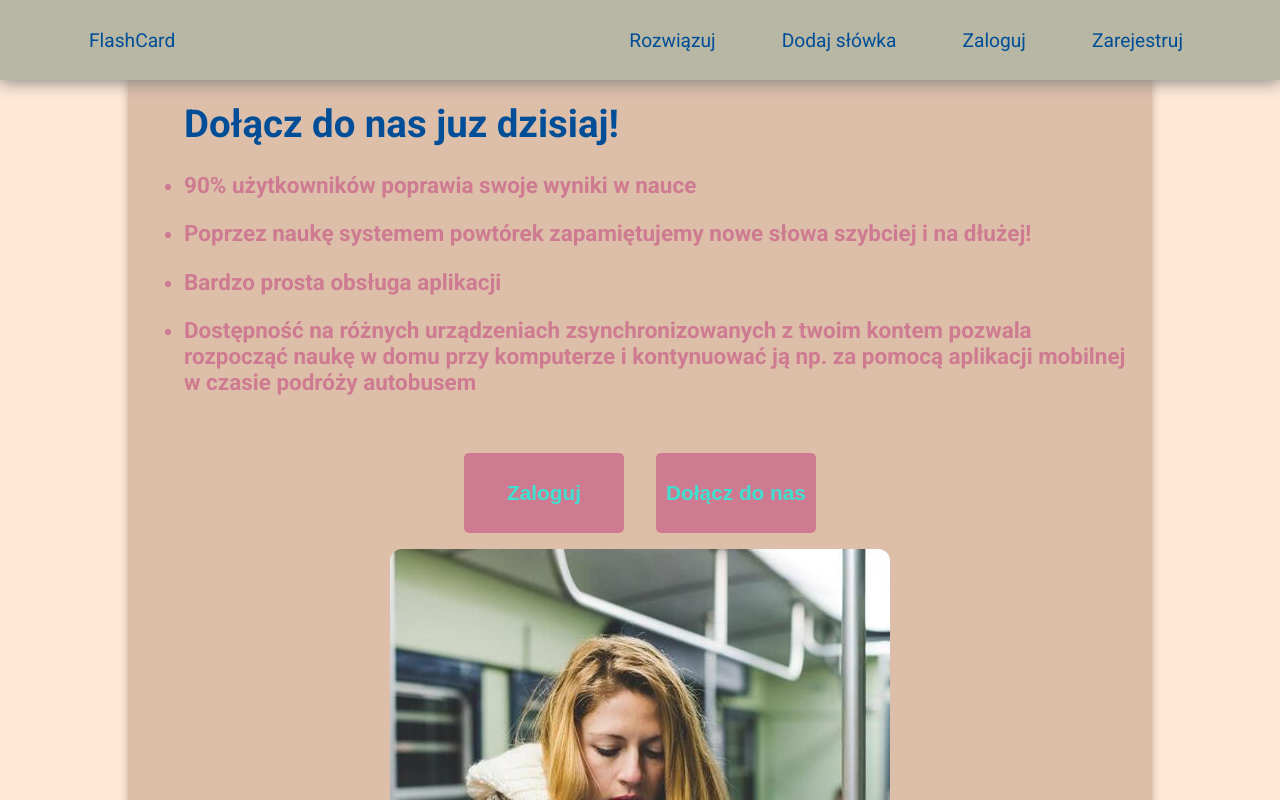
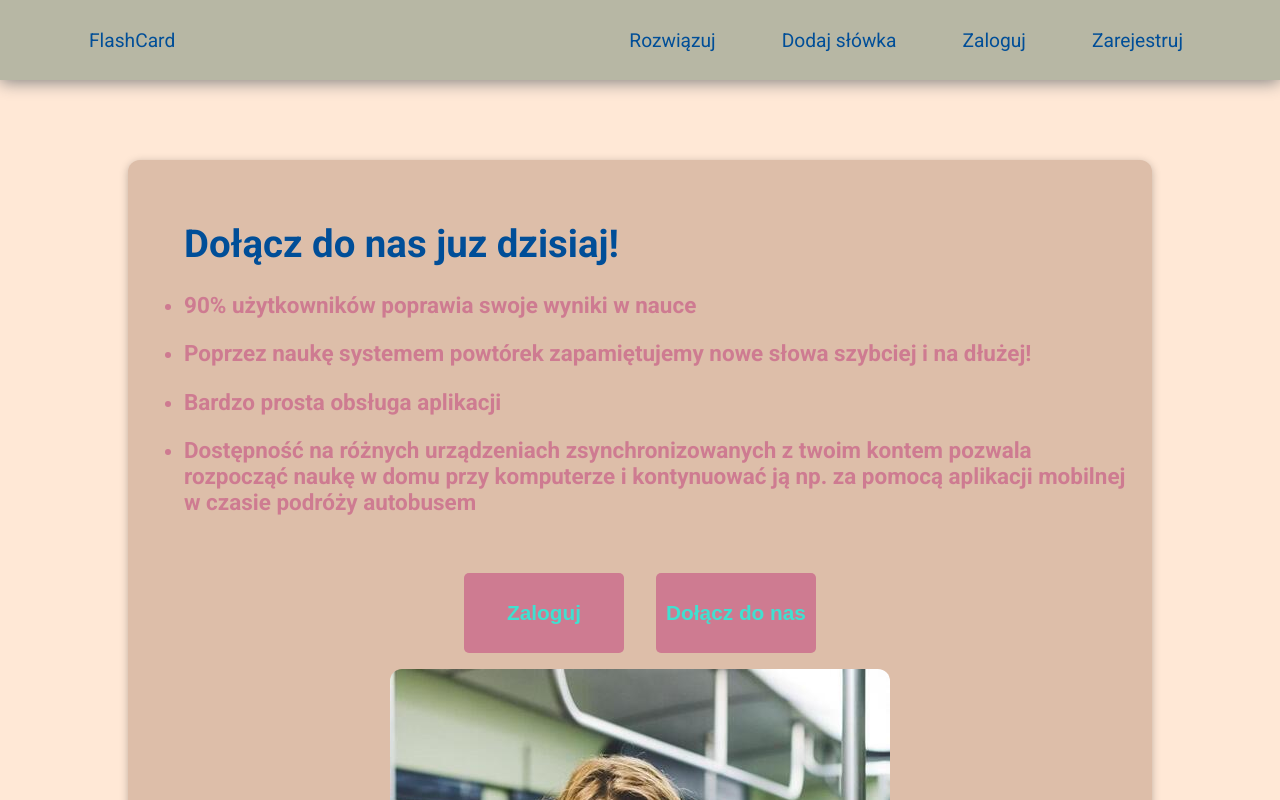
Before and after one commit to bartlomiejstachyra98/flashcard, a Vue app: page /home in a window 1280 px wide. Shown: the top 800 px of the page. Built offline with nearby package versions, Linux system fonts and the light colour scheme.

Commit message:
Added notFound redirect

```diff
--- a/src/components/Ui/BaseCard.vue
+++ b/src/components/Ui/BaseCard.vue
@@ -8,7 +8,7 @@
   border-radius: 12px;
   box-shadow: 0 2px 8px rgba(0, 0, 0, 0.26);
   padding: 1rem;
-  margin: 10vh auto;
+  margin: 20vh auto;
   background-color: #ddbea9;
   min-width: 700px;
   max-width: 80vw;
--- a/src/components/pages/Home.vue
+++ b/src/components/pages/Home.vue
@@ -36,7 +36,7 @@
     <img
       id="topicDisplay"
       ref="sectionFirst"
-      class="img left sectionFirst responsive"
+      class="img left sectionFirst"
       src="../../img/TopicDisplay.jpg"
     />
     <div class="text sectionFirst" id="topicDesc">
@@ -48,13 +48,13 @@
     </div>
     <img
       id="topicMobileDisplay"
-      class="img right sectionFirst responsive"
+      class="img right sectionFirst"
       src="../../img/TopicMobileDisplay.jpg"
     />
     <img
       id="AnswerDisplay"
       ref="sectionSecond"
-      class="img left sectionSecond responsive"
+      class="img left sectionSecond"
       src="../../img/AnswerDisplay.jpg"
     />
     <div id="desc2" class="text sectionSecond">
@@ -68,12 +68,12 @@
     </div>
     <img
       id="AnswerMobileDisplay"
-      class="img right sectionSecond responsive"
+      class="img right sectionSecond"
       src="../../img/AnswerMobileDisplay.jpg"
     />
     <img
       id="flashcardsDisplay"
-      class="img left sectionThird responsive"
+      class="img left sectionThird"
       ref="sectionThird"
       src="../../img/FlashcardsDisplay.jpg"
     />
@@ -87,7 +87,7 @@
     </div>
     <img
       id="flashcardsMobileDisplay"
-      class="img right sectionThird responsive"
+      class="img right sectionThird"
       src="../../img/FlashcardsMobileDisplay.jpg"
     />
   </div>
@@ -135,9 +135,8 @@ export default {
 .main {
   color: #ce7b91;
   display: grid;
-  margin: 7rem 5rem 5rem;
+  margin: 15vh auto;
   grid-template-columns: 1fr 1fr 1fr;
-  grid-template-rows: calc(100vh -5rem);
   align-items: center;
   justify-items: center;
   justify-content: center;
@@ -236,7 +235,7 @@ export default {
     display: flex;
     flex-flow: column;
     justify-items: center;
-    margin: auto;
+    margin: 15vh auto;
   }
   .text {
     margin: 0 10vw;
--- a/src/router.js
+++ b/src/router.js
@@ -50,6 +50,10 @@ const router = createRouter({
             meta: {
                 requiresAuth: true
             }
+        },
+        {
+            path: '/:notFound(.*)',
+            component: Home
         }
     ],
     linkActiveClass: 'active',
```
